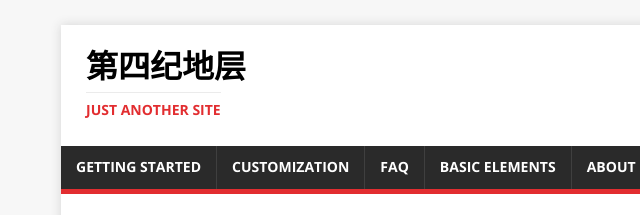
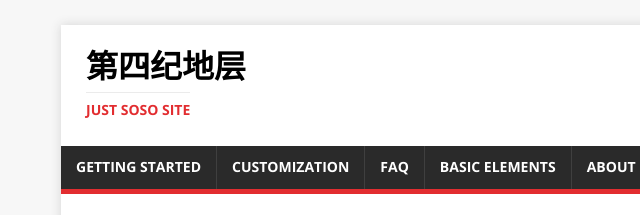
Before and after one commit to tutarain/tutarain.github.io, a plain HTML site: page index.html in a window 1280 px wide. Shown: the top 215 px of the page, 39-679 px from the left. Drawn offline with nearby package versions, Linux system fonts and the light colour scheme.

Commit message:
Update index.html

```diff
--- a/index.html
+++ b/index.html
@@ -34,7 +34,7 @@
 		<a class="logo__link" href="/" title="第四纪地层" rel="home">
 			<div class="logo__item logo__text">
 					<div class="logo__title">第四纪地层</div>
-					<div class="logo__tagline">Just another site</div>
+					<div class="logo__tagline">Just soso site</div>
 				</div>
 		</a>
 	</div>
```
